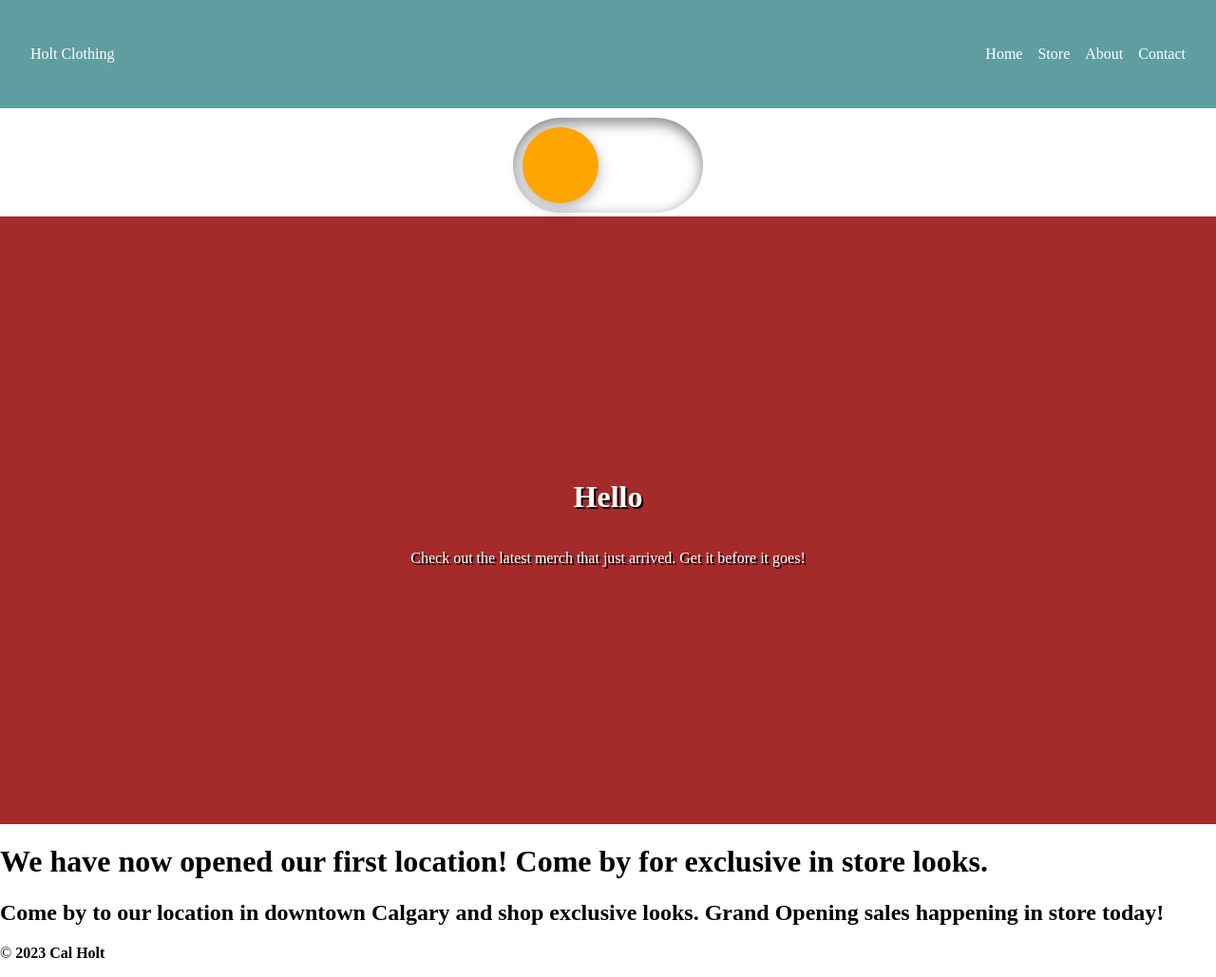
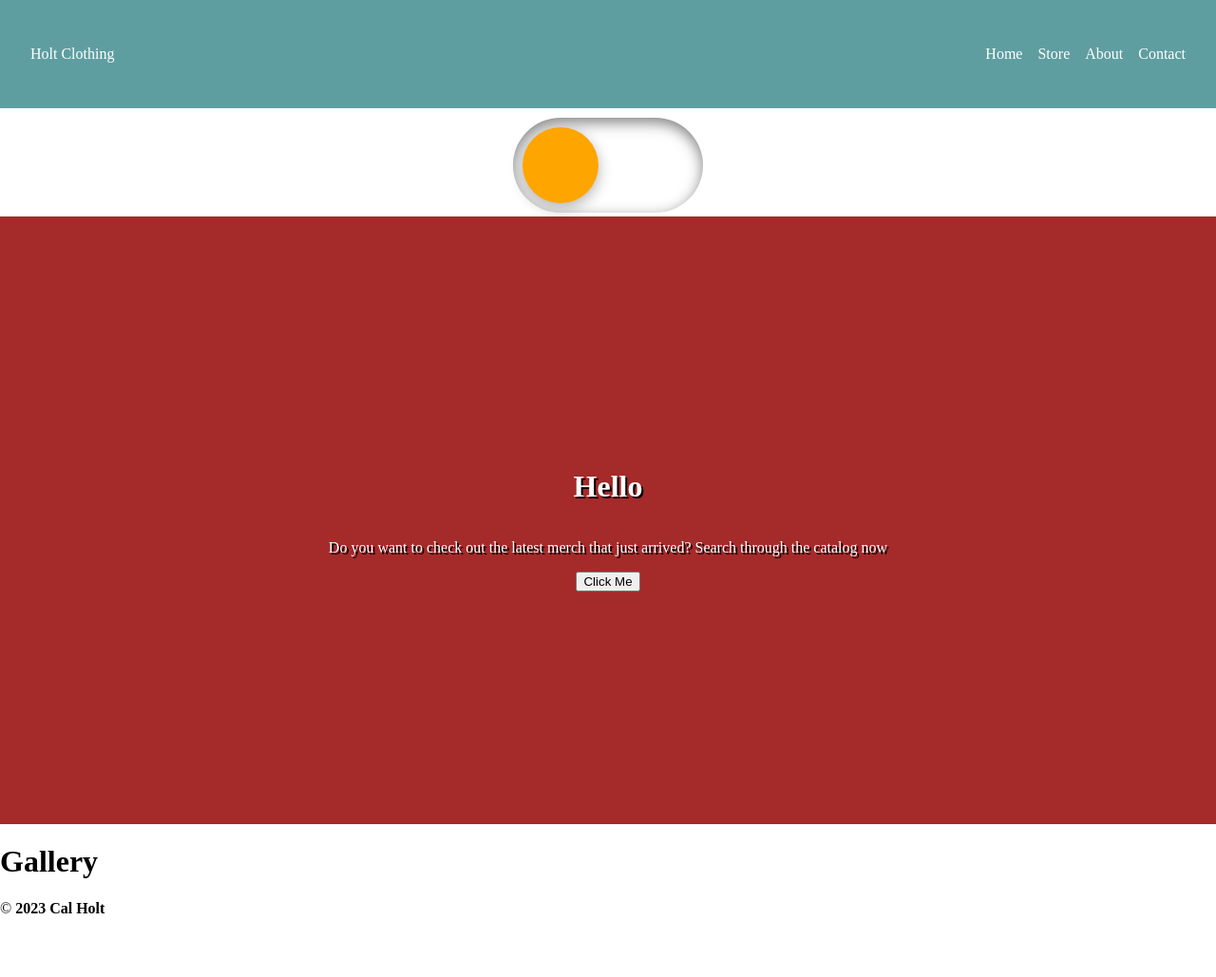
Before and after one commit to CalHolt/cpnt262-a1, a plain HTML site: page index.html in a window 1280 px wide. Shown: the whole page at 95% size. After the commit the page ends 982 px from the top, so only its background shows below. Drawn offline with Linux system fonts and the light colour scheme.

Commit message:
added button that does not refresh after firing function

```diff
--- a/client.js
+++ b/client.js
@@ -38,7 +38,16 @@ localStorage.setItem("PageTheme", JSON.stringify(theme))
 )
 // create local storage for theme
 let getTheme = JSON.parse(localStorage.getItem("PageTheme"))
-
+// toggle mode depending on where user left off
 if(getTheme === "dark"){
   body.classList.toggle("darkmode")
 }
+
+// ------------BUTTON-NO-REFRESH-ON-CLICK---------------- //
+
+const btn = document.querySelector("#btn")
+
+btn.addEventListener("click", () => {
+  alert("there is no merch on this site, we now know everything about you ahahahaha")
+
+})
--- a/index.html
+++ b/index.html
@@ -17,7 +17,7 @@
   <nav class="nav-container">
     <ul class="nav-links">
       <li><a href="#">Home</a></li>
-      <li><a href="#">Store</a></li>
+      <li><a href="#gallery">Store</a></li>
       <li><a href="#">About</a></li>
       <li><a href="#">Contact</a></li>
     </ul>
@@ -31,16 +31,13 @@
   <label for="darkmode"></label>
 </div>
   <header>
-    <h1>Hello</h1>
-    <p>Check out the latest merch that just arrived. Get it before it goes!</p>
+    <h1>Hello <span id="username"></span></h1>
+    <p>Do you want to check out the latest merch that just arrived? Search through the catalog now</p>
+    <button id="btn">Click Me</button>
 
   </header>
   <main>
-    <h1>We have now opened our first location! Come by for exclusive in store looks.</h1>
-    <h2>
-
-      Come by to our location in downtown Calgary and shop exclusive looks. <strong>Grand Opening sales</strong> happening in store today!
-    </h2>
+    <h1 id="gallery" >Gallery</h1>
   </main>
   <footer>
     <p>&copy;<strong> 2023 Cal Holt</strong></p>
```
